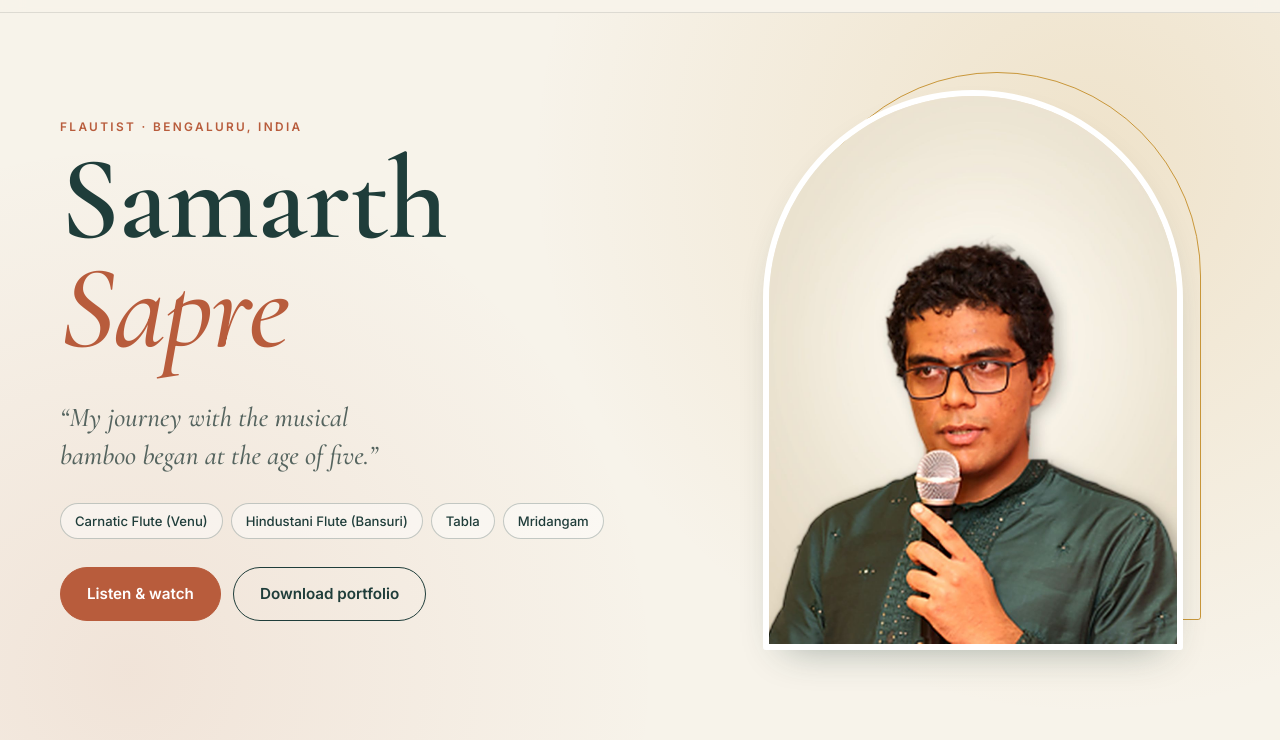
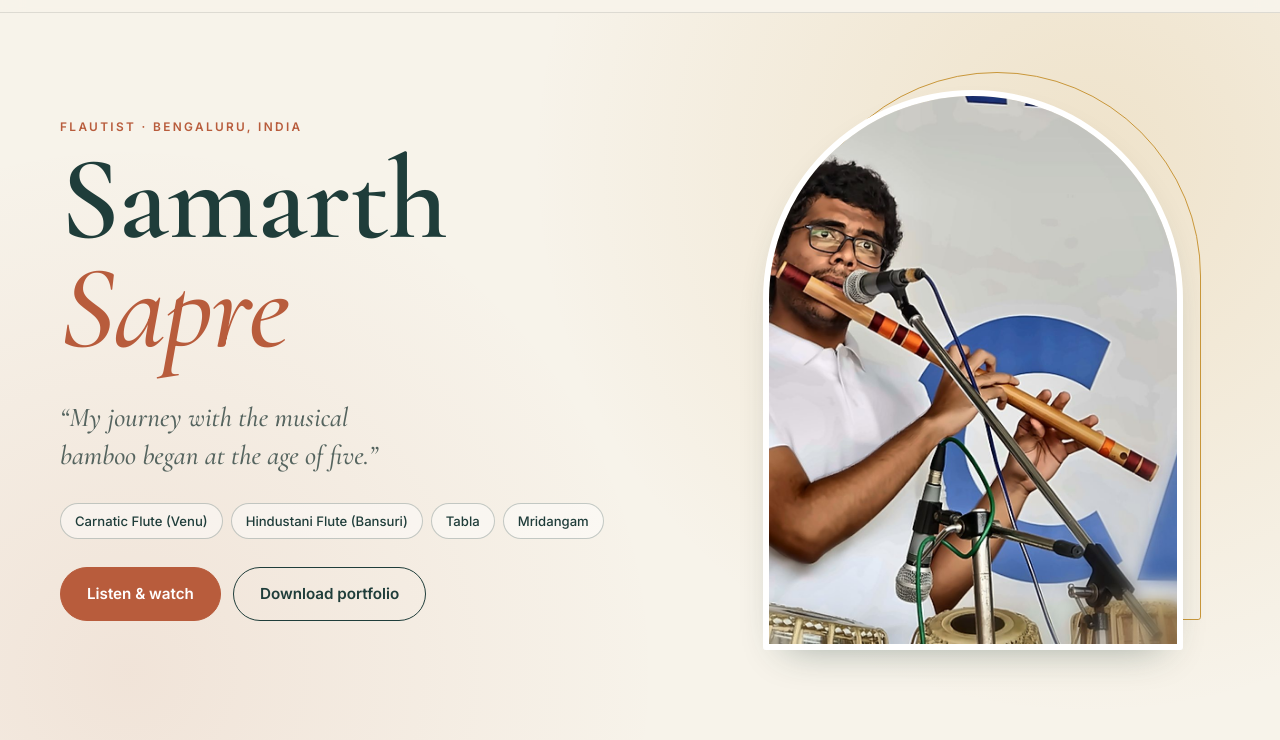
Before and after one commit to samarthss2104/samarthss2104.github.io, a plain HTML site: page index.html in a window 1280 px wide. Shown: the part 60-800 px from the top of the page. Drawn offline with nearby package versions, Linux system fonts and the light colour scheme.

Commit message:
Update hero photo image source in index.html

```diff
--- a/index.html
+++ b/index.html
@@ -43,7 +43,7 @@
       </div>
     </div>
     <div class="hero-photo">
-      <div class="arch"><img src="assets/img/1.jpg" alt="Portrait of Samarth Sapre" fetchpriority="high"></div>
+      <div class="arch"><img src="assets/img/2.jpg" alt="Portrait of Samarth Sapre" fetchpriority="high"></div>
       <span class="ring" aria-hidden="true"></span>
     </div>
   </div>
```
